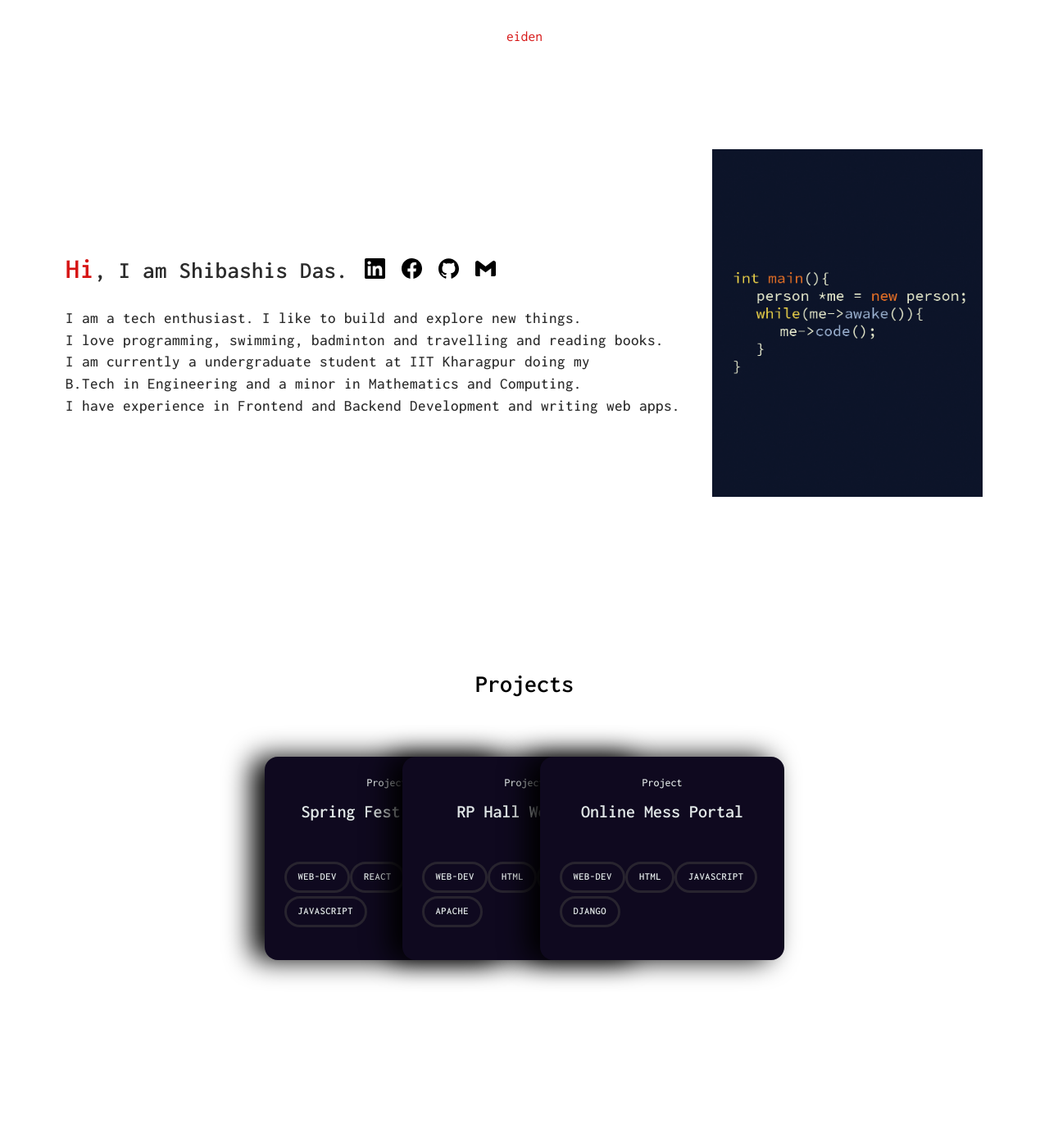
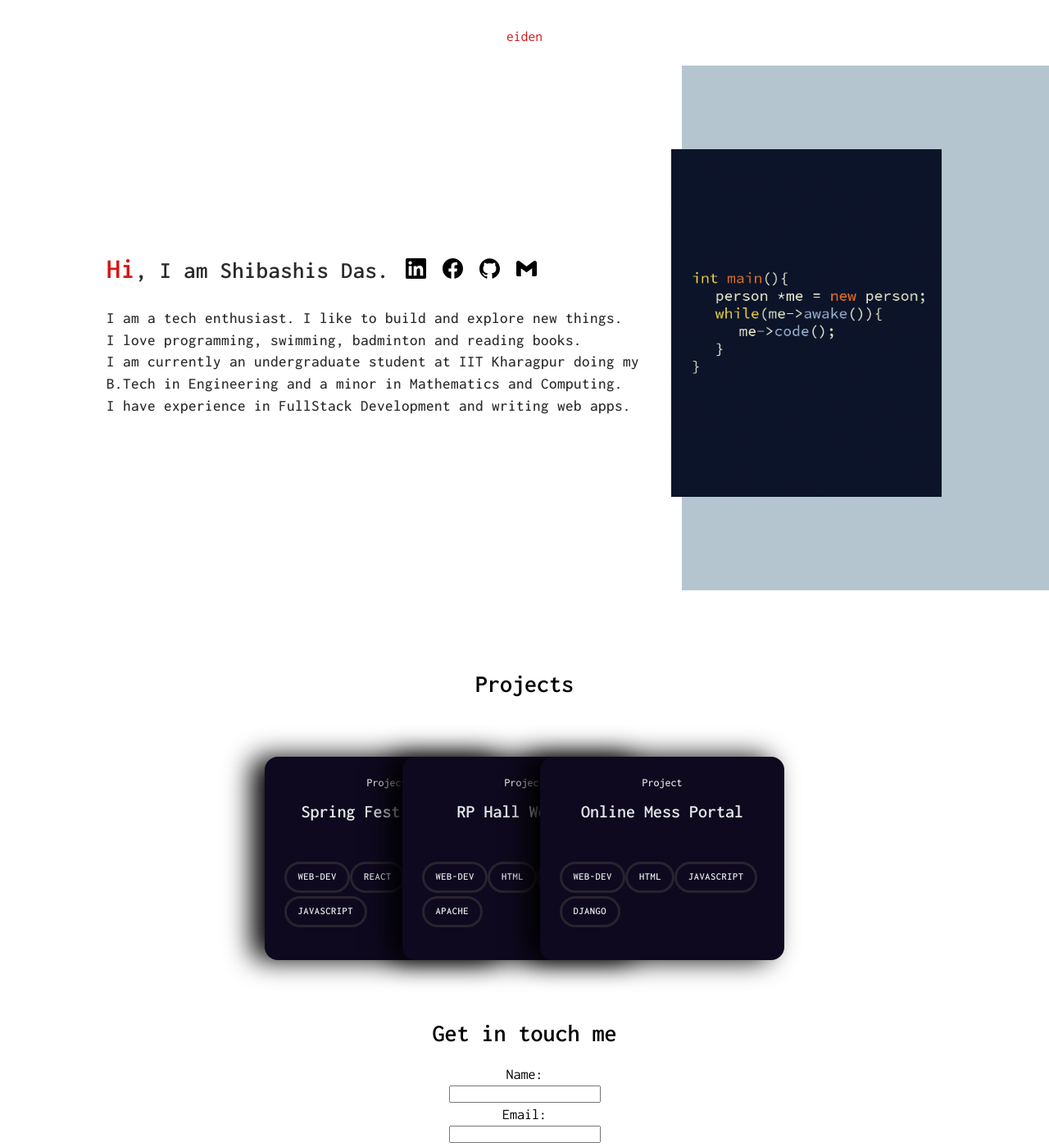
Before and after one commit to Eiden0/Personal-Website, a React (Create React App) app: page / in a window 1280 px wide. Shown: the whole page at 82% size. Before the commit the page ends 1239 px from the top, so only its background shows below. Built offline with nearby package versions, Linux system fonts and the light colour scheme; a web font is replaced by a local one.

Commit message:
contact page added

```diff
--- a/package.json
+++ b/package.json
@@ -6,6 +6,7 @@
     "@testing-library/jest-dom": "^5.11.4",
     "@testing-library/react": "^11.1.0",
     "@testing-library/user-event": "^12.1.10",
+    "jquery": "^3.6.0",
     "react": "^17.0.2",
     "react-dom": "^17.0.2",
     "react-router-dom": "^5.2.0",
--- a/public/index.html
+++ b/public/index.html
@@ -12,8 +12,7 @@
   <link rel="preconnect" href="https://fonts.gstatic.com">
   <link rel="preconnect" href="https://fonts.gstatic.com">
   <link href="https://fonts.googleapis.com/css2?family=Inconsolata:wght@300;400;500;600&display=swap" rel="stylesheet">
-  <link href="https://fonts.googleapis.com/css2?family=Abel&family=Source+Code+Pro:wght@300;400;500;600&display=swap"
-    rel="stylesheet">
+
   <!--
       manifest.json provides metadata used when your web app is installed on a
       user's mobile device or desktop. See https://developers.google.com/web/fundamentals/web-app-manifest/
@@ -28,7 +27,7 @@
       work correctly both with client-side routing and a non-root public URL.
       Learn how to configure a non-root public URL by running `npm run build`.
     -->
-  <title>React App</title>
+  <title>eiden</title>
 </head>
 
 <body>
--- a/src/App.css
+++ b/src/App.css
@@ -15,3 +15,13 @@
   font-family: 'Inconsolata', monospace;
   text-align: center;
 }
+
+.background{
+  background-color: #b4c5cf;
+  position: absolute;
+  z-index: -10;
+  height: 80vh;
+  width: 35vw;
+  top: 10%;
+  right: 0;
+}
--- a/src/App.js
+++ b/src/App.js
@@ -1,6 +1,7 @@
 import './App.css';
 import Intro from "./pages/Home/intro";
 import ProjectView from './pages/project/projects';
+import ContactView from './pages/contact/contact';
 
 
 function App() {
@@ -9,9 +10,11 @@ function App() {
         <div className= "brand">
           eiden
         </div>
+        <div className = "background"></div>
         <Intro/>
         <div className = "separator"/>
         <ProjectView/>
+        <ContactView/>
     </div>
   );
 }
--- a/src/components/cards/cards.jsx
+++ b/src/components/cards/cards.jsx
@@ -2,7 +2,6 @@ import React from 'react';
 import styles from './cards.module.css';
 
 function Card({data}) {
-  console.log(data);
   return (
     <>
       <article className={styles.card}>
@@ -26,7 +25,7 @@ function Card({data}) {
         <div className={styles.tags}>
           {data.tags.map((tag) => {
             return(
-              <div>{tag}</div>
+              <div key={tag}>{tag}</div>
             )
           })}
         </div>
--- a/src/pages/Home/intro.jsx
+++ b/src/pages/Home/intro.jsx
@@ -17,16 +17,16 @@ function Intro() {
               <div className={styles.icons_block}>
                 {svg.map(function (item) {
                   return (
-                    <a href={item.link}><img src={item.src.default} alt={item.icon} /></a>
+                    <a key={item.icon} href={item.link}><img src={item.src.default} alt={item.icon} /></a>
                   )
                 })}
               </div>
             </div>
             I am a tech enthusiast. I like to build and explore new things.<br />
-            I love programming, swimming, badminton and travelling and reading books.<br />
-            I am currently a undergraduate student at IIT Kharagpur doing my <br />
+            I love programming, swimming, badminton and reading books.<br />
+            I am currently an undergraduate student at IIT Kharagpur doing my <br />
             B.Tech in Engineering and a minor in Mathematics and Computing.<br />
-            I have experience in Frontend and Backend Development and writing web apps.<br />
+            I have experience in FullStack Development and writing web apps.<br />
           </article>
         </section>
         <div className={styles.image_block}>
--- /dev/null
+++ b/src/pages/contact/contact.jsx
@@ -0,0 +1,24 @@
+import React from 'react';
+import styles from "./contact.module.css"
+
+function ContactView(){
+  return(
+    <>
+      <section className = {styles[`contact-block`]}>
+        <header className = {styles.header}>
+          <h2> Get in touch me </h2>
+        </header>
+        <div className = {styles[`form-block`]}>
+          <form>
+            <label for="fname">Name:</label> <br/>
+            <input className = {styles.input} type="text" id="fname" name="fname"/> <br/>
+            <label for="email">Email:</label> <br/>
+            <input className = {styles.input} type="email" id="email" name="email"/> <br/>
+          </form>
+        </div>
+      </section>
+    </>
+  )
+}
+
+export default ContactView;
--- /dev/null
+++ b/src/pages/contact/contact.module.css
@@ -0,0 +1,29 @@
+.header{
+  font-family: 'Inconsolata', monospace;
+  font-size: 20px;
+  font-weight: 500;
+  margin: 1em;
+  text-align: center;
+}
+
+.contact-block{
+
+}
+
+.form-block{
+  text-align: center;
+  font-family: 'Inconsolata', monospace;
+}
+
+form {
+  font-size: 18px;
+}
+
+label {
+  margin: 5px;
+  text-align: left;
+}
+
+.input {
+  margin: 5px;
+}
--- a/src/pages/project/projects.jsx
+++ b/src/pages/project/projects.jsx
@@ -8,12 +8,13 @@ function ProjectView() {
     <>
       <div className={styles.main_block}>
         <div className={styles.heading}>
-          <h2>Projects</h2>
+          <h2> Projects </h2>
           <section className={styles[`card-list`]}>
-            {projectList.map((item) => {
+            {projectList.map((item, index) => {
+
               return(
                 <>
-                <Card data = {item} />
+                <Card key={index} data = {item} />
                 </>
               )
             })}
```
Also changed, not shown: 1 other file (tests, documents, lock files or other folders).
